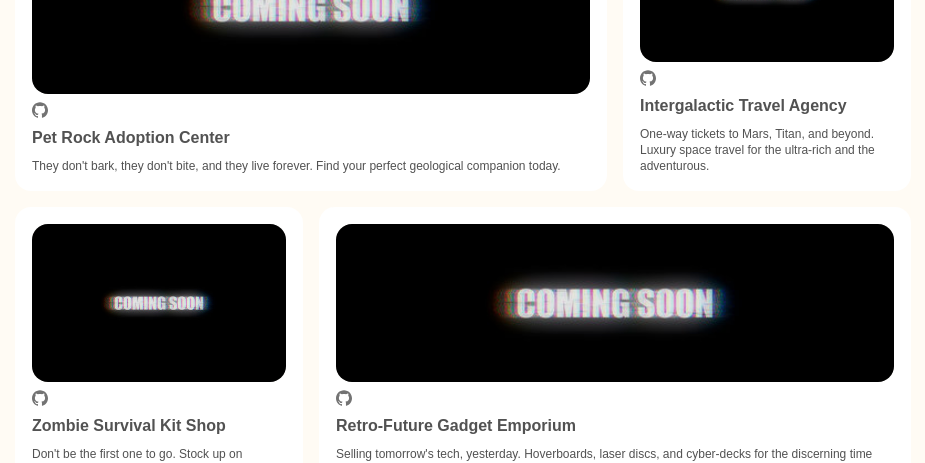
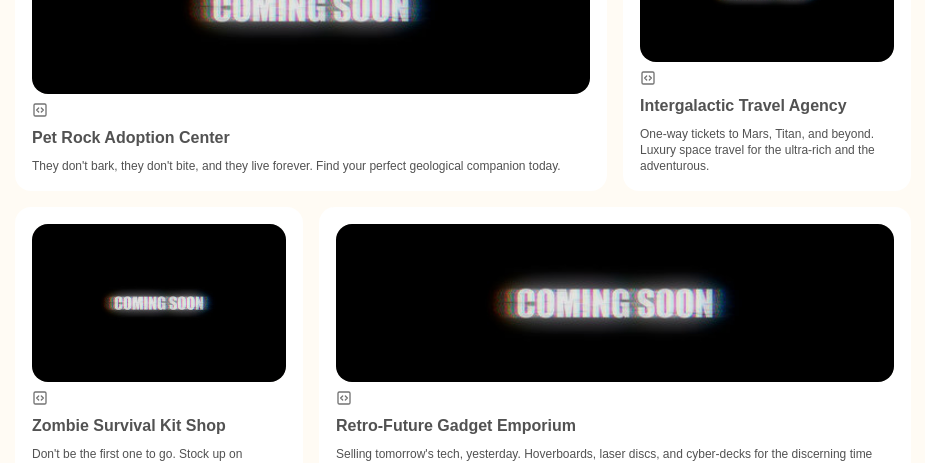
Before and after one commit to ralfarishi/porto-v2, a Next.js app: page /projects in a window 1280 px wide. Shown: the part 293-756 px from the top of the page, without its empty margins (177-1102 px from the left). Built offline with nearby package versions, Linux system fonts and the light colour scheme; a web font is replaced by a local one.

Commit message:
fix(ui): correct Bento grid layout and blog navigation logic

```diff
--- a/src/app/blogs/page.tsx
+++ b/src/app/blogs/page.tsx
@@ -1,6 +1,6 @@
 import { getBlogs } from "@/lib/mdx";
 import { BentoGrid, BentoGridItem } from "@/components/bento-grid";
-import { Icons } from "@/components/icons";
+import { Newspaper } from "lucide-react";
 
 export default function BlogsPage() {
 	const blogs = getBlogs();
@@ -21,8 +21,8 @@ export default function BlogsPage() {
 								<p className="text-sm text-muted-foreground line-clamp-3">{blog.description}</p>
 							</div>
 						}
-						className={i === 0 || i === 3 ? "md:col-span-2" : ""}
-						icon={<Icons.mail className="h-4 w-4 text-neutral-500" />}
+						className={i % 4 === 0 || i % 4 === 3 ? "md:col-span-2" : ""}
+						icon={<Newspaper className="h-4 w-4 text-neutral-500" />}
 						href={`/blogs/${blog.slug}`}
 					/>
 				))}
--- a/src/app/projects/page.tsx
+++ b/src/app/projects/page.tsx
@@ -1,7 +1,7 @@
 import { getProjects } from "@/lib/mdx";
 import { BentoGrid, BentoGridItem } from "@/components/bento-grid";
-import { Icons } from "@/components/icons";
 import Image from "next/image";
+import { SquareCode } from "lucide-react";
 
 export default function ProjectsPage() {
 	const projects = getProjects();
@@ -30,8 +30,8 @@ export default function ProjectsPage() {
 								<div className="absolute inset-0 bg-black/10 group-hover:bg-black/30 transition-colors" />
 							</div>
 						}
-						className={i === 0 || i === 3 ? "md:col-span-2" : ""}
-						icon={<Icons.gitHub className="h-4 w-4 text-neutral-500" />}
+						className={i % 4 === 0 || i % 4 === 3 ? "md:col-span-2" : ""}
+						icon={<SquareCode className="h-4 w-4 text-neutral-500" />}
 						href={`/projects/${project.slug}`}
 					/>
 				))}
--- a/src/lib/mdx.ts
+++ b/src/lib/mdx.ts
@@ -101,8 +101,8 @@ export function getAdjacentBlogs(slug: string): { previous?: Blog; next?: Blog }
 		return {};
 	}
 
-	const previous = index < blogs.length - 1 ? blogs[index + 1] : undefined;
-	const next = index > 0 ? blogs[index - 1] : undefined;
+	const previous = index > 0 ? blogs[index - 1] : undefined;
+	const next = index < blogs.length - 1 ? blogs[index + 1] : undefined;
 
 	return { previous, next };
 }
```
